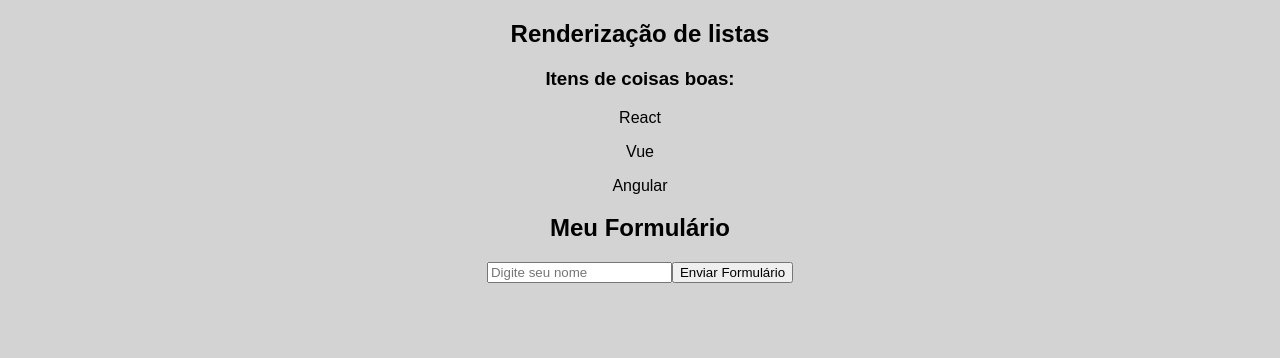
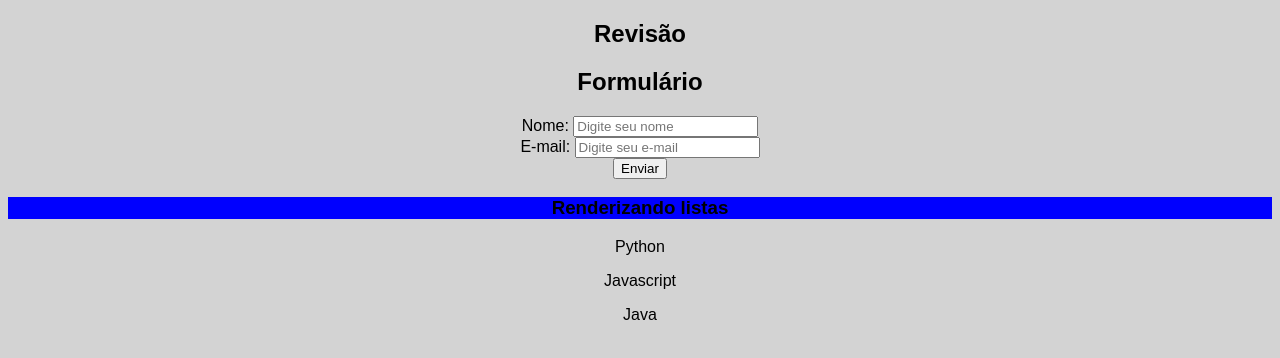
Before and after one commit to AlmaNegr/meu-projeto, a React (Create React App) app: page / in a window 1280 px wide. Shown: the top 358 px of the page. Built offline with nearby package versions, Linux system fonts and the light colour scheme.

Commit message:
revisao até a morte

```diff
--- a/src/App.js
+++ b/src/App.js
@@ -1,16 +1,17 @@
 import './App.css'
-import Outralista from './components/Outralista'
 import Teste from './components/Teste'
+import Frase from './components/Frase'
 
 
 function App() {
-  const itens = ['React', 'Vue', 'Angular']
+
+  const lista = ['Python', 'Javascript', 'Java']
 
   return (
     <div className='App'>
-      <h2>Renderização de listas</h2>
-      <Outralista itens={itens}/>
+      <h2>Revisão</h2>
       <Teste />
+      <Frase itens={lista}/>
     </div>
   )
 }
--- a/src/components/Frase.js
+++ b/src/components/Frase.js
@@ -1,16 +1,17 @@
-function Frase() {
+import styles from './Frase.module.css'
 
-    function meuEvento() {
-        console.log("Evento do componente Frase");
-
-    }
-    return(
+function Frase({itens}) {
+    return (
         <div>
-            <h2>Frase</h2>
-            <p>Essa é uma frase de exemplo</p>
-            <button onClick={meuEvento}>Clique aqui</button>
+            <h3 className={styles.fraseContainer}>Renderizando listas</h3>
+            {itens.length > 0 ? (
+                itens.map((item, index) => <p key={index}>{item}</p>)
+            )
+             : (
+                <p>Não há itens na lista.</p>
+            )}
         </div>
-    )
+    );
 }
 
-export default Frase
+export default Frase;
--- a/src/components/Teste.js
+++ b/src/components/Teste.js
@@ -1,34 +1,56 @@
 import {useState} from 'react'
 
 function Teste() {
-    function enviarFormulario(e) {
+    function cadastrarUsuario(e) {
         e.preventDefault()
-        console.log(`Usuário cadastrado.`)
-        console.log(nome)
+        console.log(`Usuário ${nome} cadastrado.`)
+        setNome(nome)
+    }
+
+    function limparNome(e) {
+        e.preventDefault()
+        setNome('')
+
     }
 
     function limparEmail(e) {
         e.preventDefault()
-        setNome('')
+        setEmail('')
     }
 
-    const [nome, setNome] = useState('')
+    const [nome, setNome] = useState()
+    const [email, setEmail] = useState()
 
     return(
+        <>
+        <h2>Formulário</h2>
+        <form onSubmit={cadastrarUsuario}>
             <div>
-            <h2>Meu Formulário</h2>
-            <form>
-                <input type="text" placeholder="Digite seu nome" onChange={(e) => setNome(e.target.value)}></input>
-                <button type="submit" onClick={enviarFormulario} value={nome}>Enviar Formulário</button>
+                <label htmlFor="nome">Nome: </label>
+                <input type="texte" placeholder="Digite seu nome" onChange={(e) => setNome(e.target.value)} value={nome}></input>
+            </div>
+            <di>
+                <label htmlFor="email">E-mail: </label>
+                <input type="email" placeholder="Digite seu e-mail" onChange={(e) => setEmail(e.target.value)} value={email}></input>
+            </di>
+            <div>
+                <button type="submit">Enviar</button>
+            </div>
             {nome && (
                 <div>
-                        <p>O nome do usuário é : {nome}</p>
+                    <p>O nome cadastrado foi {nome}.</p>
+                    <button onClick={limparNome}>Limpar Nome</button>
+                </div>
+            )}
+            {email && (
+                <div>
+                    <p>O email cadastrado foi {email}</p>
                     <button onClick={limparEmail}>Limpar Email</button>
                 </div>
-                ) }
+            )}
 
         </form>
-        </div>
+        </>
     )
 }
 
```
Lines whose indentation alone changed are shown as unchanged.
